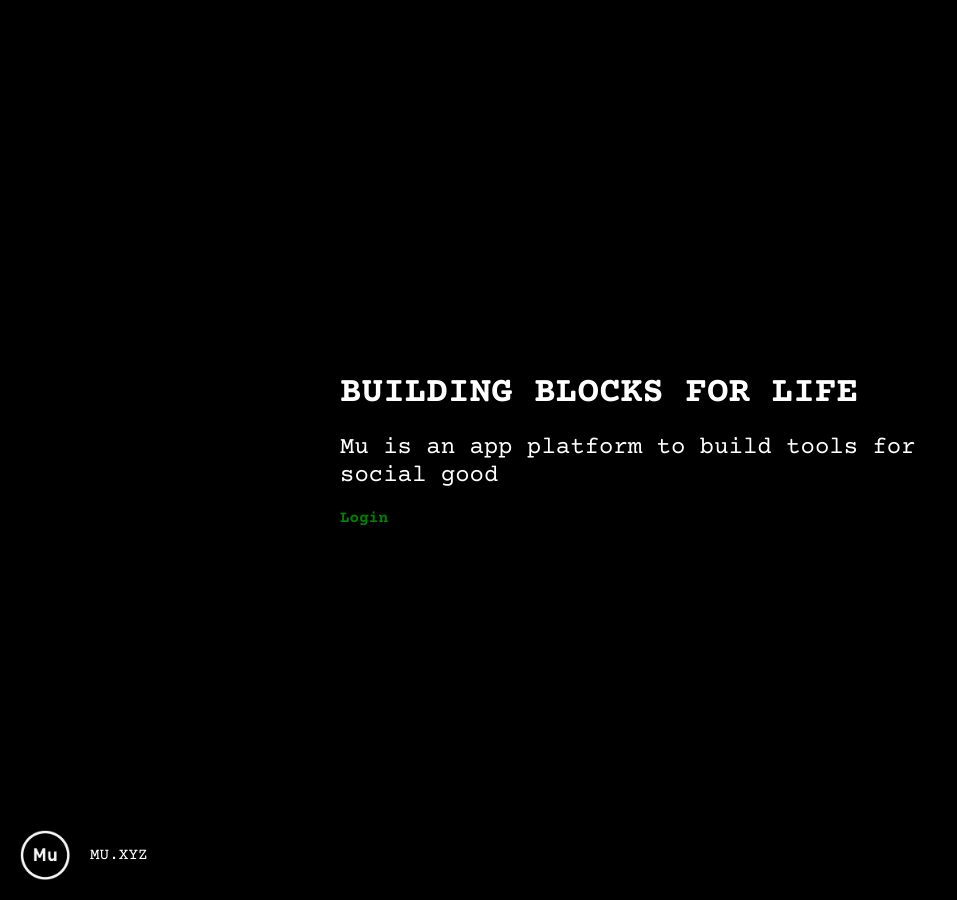
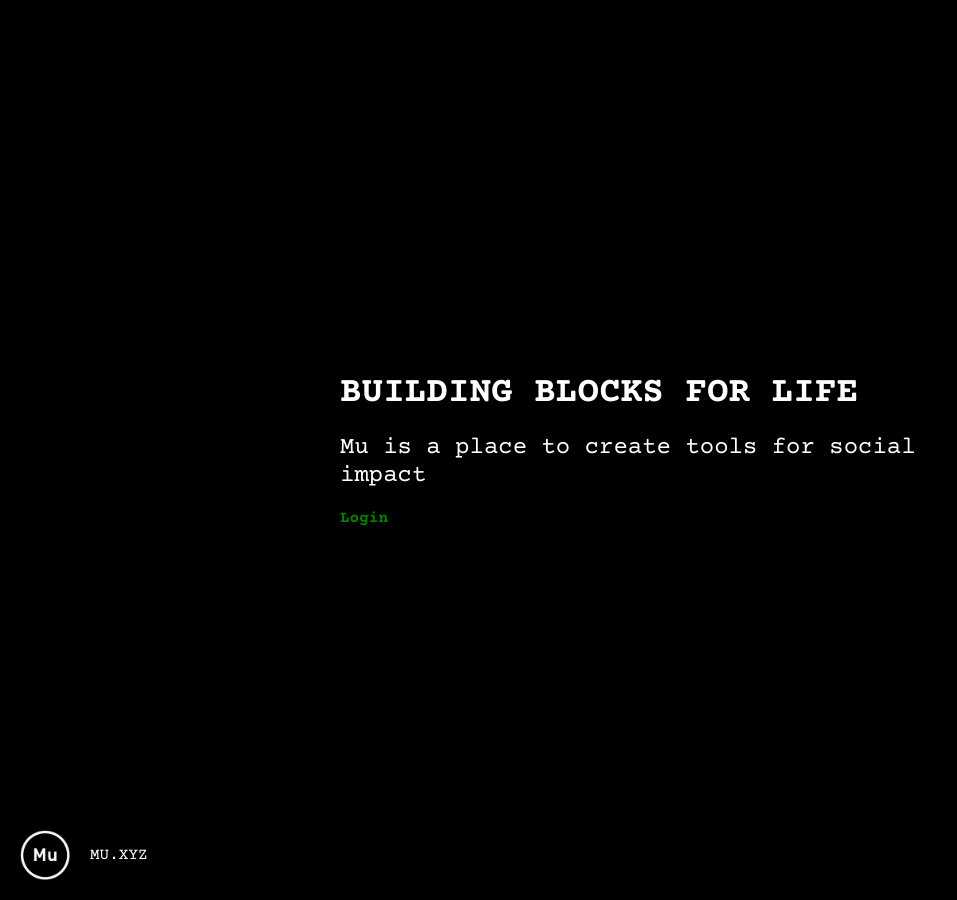
Before and after one commit to muxyz/website, a Jekyll site: the page index.html, which Jekyll copies as it is, in a window 1280 px wide. Shown: the whole page, without its empty margins (0-957 px from the left). Built offline with Jekyll 4.4.1, drawn with Linux system fonts in a browser that asks for light colours.

Commit message:
Update index.html

```diff
--- a/index.html
+++ b/index.html
@@ -20,7 +20,7 @@
     <div class="wrap">
       <div class="inner">
         <h1>building blocks for life</h1>
-        <h2>Mu is an app platform to build tools for social good</h2>
+        <h2>Mu is a place to create tools for social impact</h2>
 	<a href="https://mu.app">Login</a>
       </div>
     </div>
```
